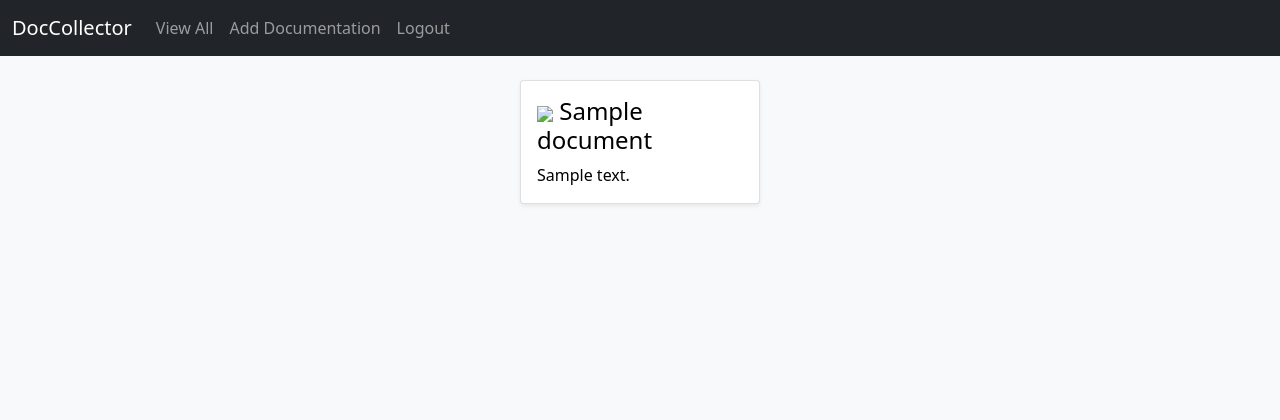
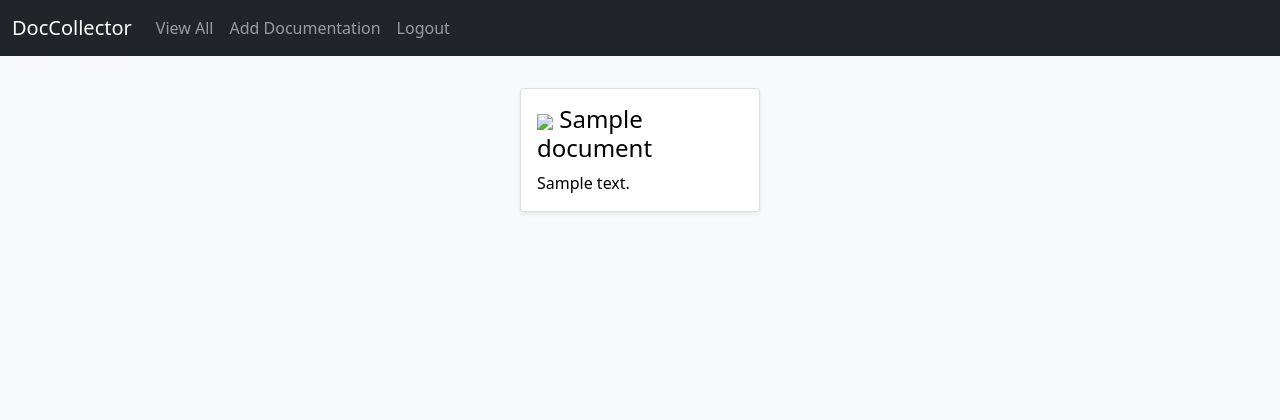
Before and after one commit to stephansama/doccollector, a Django app: page /docs/ in a window 1280 px wide. Shown: the top 420 px of the page. Run offline with Django 4.2, Linux system fonts and the light colour scheme; a user stored in the database is signed in; tables that the repository leaves empty hold one stand-in row (values such as "Sample post").

Commit message:
updated margin

```diff
--- a/main_app/templates/doc_all.html
+++ b/main_app/templates/doc_all.html
@@ -3,7 +3,7 @@
 <div class="d-flex flex-wrap justify-content-center w-100">
 	{% for doc in docs %}
 	<a class="text-decoration-none text-black" href="{% url 'detail' doc.id%}">
-		<div class="card mx-2 shadow-sm" style="width: 15rem">
+		<div class="card m-2 shadow-sm" style="width: 15rem">
 			<div class="card-body">
 				<h4 class="card-title">
 					<img
```
